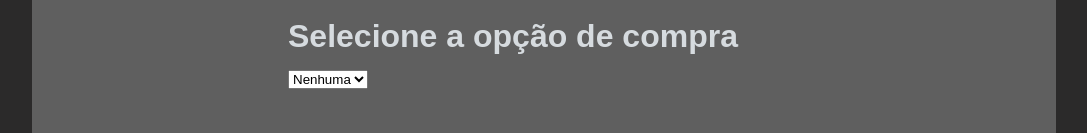
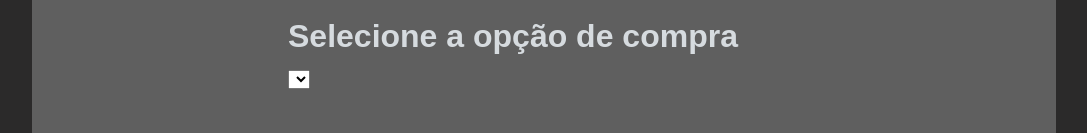
Before and after one commit to DriRaYV/Cripto_Website, a React (Create React App) app in the folder main_folder/cadastro/: page /comprar in a window 1280 px wide. Shown: the part 220-353 px from the top of the page, without its empty margins (96-1183 px from the left). Built offline with nearby package versions, Linux system fonts and the light colour scheme; no server answers.

Commit message:
comprar muit

```diff
--- a/main_folder/cadastro/src/menuComp/comprar.js
+++ b/main_folder/cadastro/src/menuComp/comprar.js
@@ -22,16 +22,21 @@ function Comprar() {
   function getAmount(arr) {
     const amount = `${arr.coin_value}`;
     setAmount(amount);
+    verifyNumber()
   }
 
   function GetData() {
-    fetch("url", {
+    sessionStorage.setItem('token', 'popopoipppipi')
+    let body = JSON.stringify({
+      token:"eyJhbGciOiJIUzI1NiJ9.Z2F0bw.KO4xSFO5eOyvYMj0f3iuPAPEY5fnU9NtXoba_piTiPs",
+      fk_coin: "oioi  ",
+      quantity: amount,
+    })
+    console.log(body);
+    alert('ana  ')
+    fetch("https://musicapig.herokuapp.com/wallet/addcoin", {
       method: "POST",
-      body: {
-        token:sessionStorage.getItem('token'),
-        coin: coin,
-        amout: amount,
-      },
+      body: body,
     });
   }
 
@@ -53,7 +58,7 @@ function Comprar() {
           <br />
           <br />
         </h1>
-        <form onChange={handleSubmit(getAmount)}>
+        <form >
           <div id="information2">
             <div id="information3">
               <div className="label-div">
@@ -66,36 +71,36 @@ function Comprar() {
                       onChange={(coin) => setCoin(coin.target.value)}
                       required
                     >
-                      <option>Nenhuma</option>
                       <option value={"Bitcoin"}>
-                        <DataFetchingName />
-                      </option>
+                        {//<DataFetchingName />
+ }                     </option>
                       <option value={"Ethereum"}>
-                        <DataFetchingName2 />
-                      </option>
+                        {//<DataFetchingName2 />
+}                      </option>
                       <option value={"Tether USD"}>
-                        <DataFetchingName3 />
-                      </option>
+                        {//<DataFetchingName3 />
+}                      </option>
                       <option value={"USDC"}>
-                        <DataFetchingName4 />
-                      </option>
+                        {//<DataFetchingName4 />
+}                      </option>
                       <option value={"Binance Coin"}>
-                        <DataFetchingName5 />
-                      </option>
+                        {//<DataFetchingName5 />
+}                      </option>
                       <option value={"Binance USD"}>
-                        <DataFetchingName6 />
-                      </option>
+                        {//<DataFetchingName6 />
+}                      </option>
                       <option value={"XRP"}>
-                        <DataFetchingName7 />
-                      </option>
+                        {//<DataFetchingName7 />
+}                      </option>
                       <option value={"Cardano"}>
-                        <DataFetchingName8 />
-                      </option>
+                        {//<DataFetchingName8 />
+}                      </option>
                       <option value={"Solana"}>
-                        <DataFetchingName9 />
-                      </option>
+                        {//<DataFetchingName9 />
+}                      </option>
                       <option value={"HEX"}>
-                        <DataFetchingName10 />
+                        {//<DataFetchingName10 />
+                        }
                       </option>
                     </select>
                   </div>
@@ -117,7 +122,7 @@ function Comprar() {
             </div>
           </div>
           <div id="div-button">
-            <button type="submit" id="button2" onClick={verifyNumber()}>
+            <button type="submit" id="button2" onClick={handleSubmit(getAmount)}>
               Comprar
             </button>
           </div>
```
